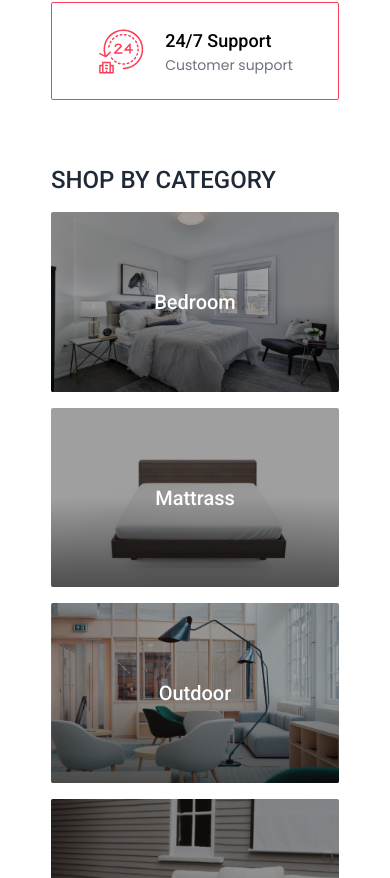
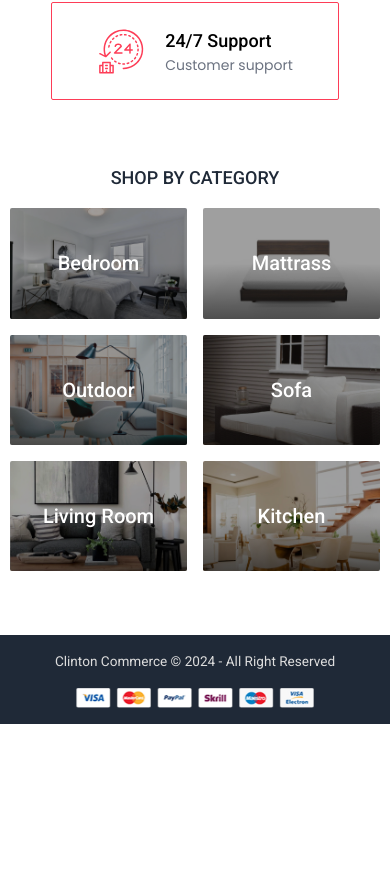
Before and after one commit to supratim531/ecom-clinton, a React (Create React App) app: page / in a window 390 px wide. Shown: the part 886-1764 px from the top of the page. After the commit the page ends 1610 px from the top, so only its background shows below. Built offline with nearby package versions, Linux system fonts and the light colour scheme.

Commit message:
supratim531: Modified grid layout for category section

```diff
--- a/src/components/home/index.css
+++ b/src/components/home/index.css
@@ -44,7 +44,9 @@
       "f2"
       "f3";
   }
+}
 
+@media (max-width: 319px) {
   .categories {
     grid-template-columns: repeat(1, 1fr);
   }
--- a/src/components/home/index.jsx
+++ b/src/components/home/index.jsx
@@ -115,9 +115,9 @@ const Home = () => {
 
       <section
         aria-label="Shopping by category"
-        className="categories-container container mx-auto my-16"
+        className="categories-container px-[10px] sm:px-[1rem] sm:container sm:mx-auto my-16"
       >
-        <h2 className="mb-4 uppercase font-medium text-2xl text-secondary">
+        <h2 className="mb-4 uppercase font-medium text-center sm:text-start text-lg min-[480px]:text-2xl text-secondary">
           Shop By Category
         </h2>
         <section
@@ -131,6 +131,7 @@ const Home = () => {
                   src={category.image}
                   alt={`${category.name}`}
                   className="w-full"
+                  loading="lazy"
                 />
                 <Link
                   to="/login"
```
